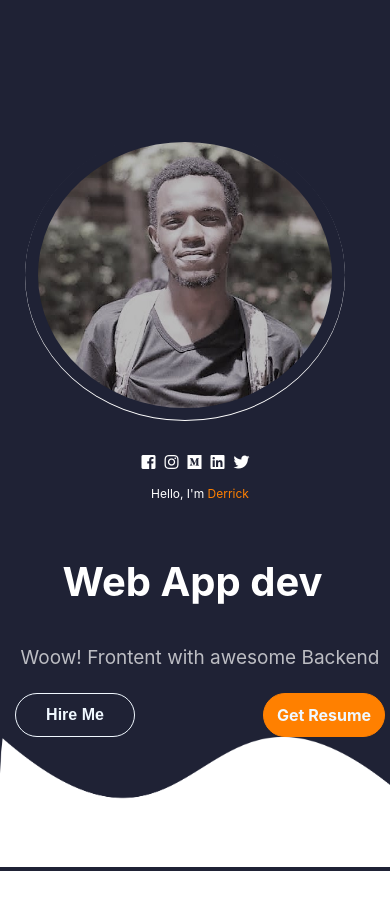
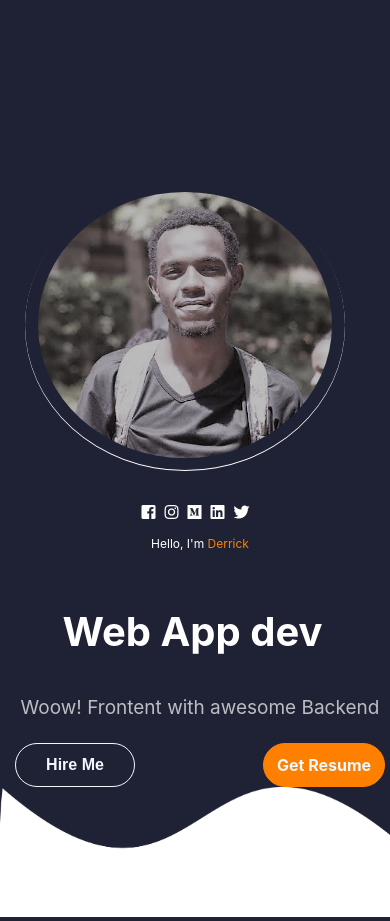
Before and after one commit to Ropio-Derrick/portfolio, a React (Create React App) app: page / in a window 390 px wide. Before the commit the page ends 871 px from the top, so only its background shows below. Built offline with nearby package versions, Linux system fonts and the light colour scheme.

Commit message:
Update Profile.css

```diff
--- a/src/Portfoliocontainer/Home/Profile.css
+++ b/src/Portfoliocontainer/Home/Profile.css
@@ -123,6 +123,10 @@
 
 /* Media */
 @media screen and (max-width:1110px){
+    .Profile-container{
+    margin-top: 90px;
+
+}
     .profile-picture{
         margin: 0px 0px 0px 80px;
     }
```
